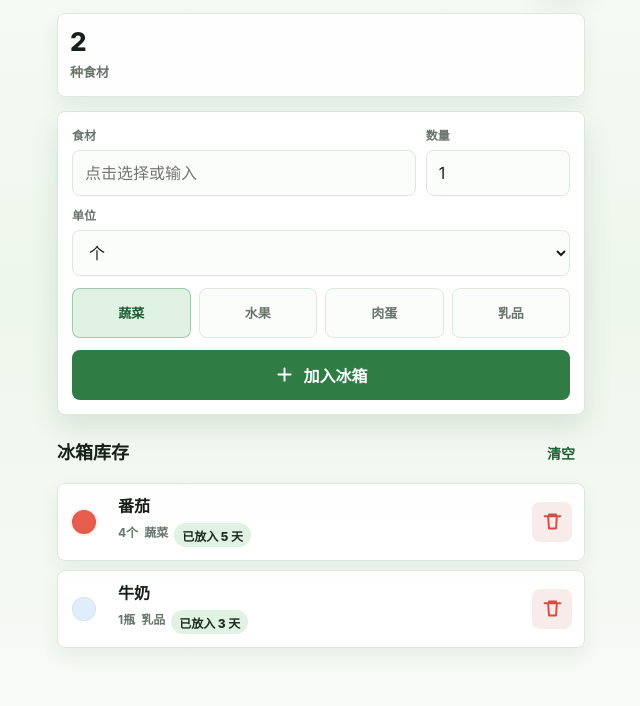
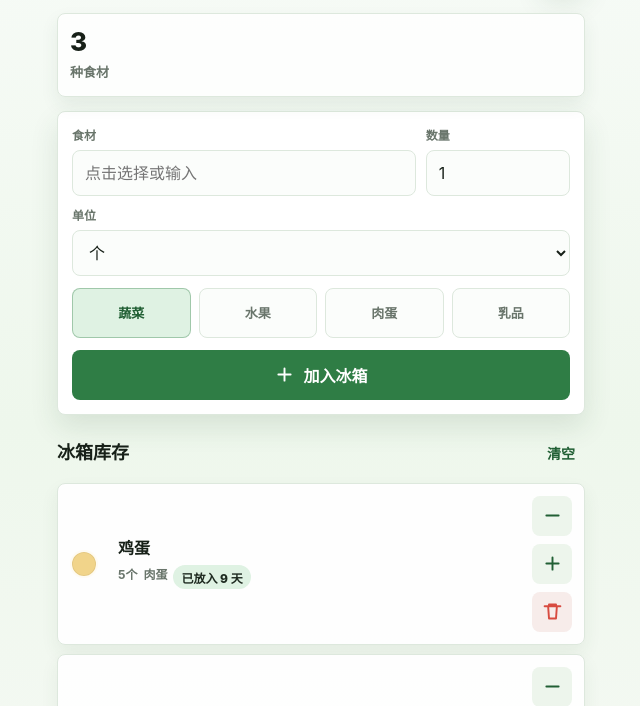
Before and after one commit to Tom88989889/fridge-pwa, a plain HTML site: page index.html in a window 1280 px wide. Both pictures are taken after a click on the button 871 px from the left and 599 px from the top of the page. Shown: the part 78-784 px from the top of the page, without its empty margins (319-959 px from the left). Drawn offline with Linux system fonts and the light colour scheme.

Commit message:
Add inventory quantity controls

```diff
--- a/app.js
+++ b/app.js
@@ -155,12 +155,26 @@
             <span class="status-pill">${escapeHtml(`已放入 ${days} 天`)}</span>
           </div>
         </div>
-        <button class="delete-button" type="button" aria-label="删除${escapeHtml(item.name)}">
-          <svg viewBox="0 0 24 24" aria-hidden="true">
-            <path d="M3 6h18M8 6V4h8v2m-9 0 1 14h8l1-14" />
-          </svg>
-        </button>
+        <div class="item-actions" aria-label="${escapeHtml(item.name)}数量操作">
+          <button class="quantity-button decrease-button" type="button" aria-label="减少${escapeHtml(item.name)}数量">
+            <svg viewBox="0 0 24 24" aria-hidden="true">
+              <path d="M5 12h14" />
+            </svg>
+          </button>
+          <button class="quantity-button increase-button" type="button" aria-label="增加${escapeHtml(item.name)}数量">
+            <svg viewBox="0 0 24 24" aria-hidden="true">
+              <path d="M12 5v14M5 12h14" />
+            </svg>
+          </button>
+          <button class="delete-button" type="button" aria-label="删除${escapeHtml(item.name)}">
+            <svg viewBox="0 0 24 24" aria-hidden="true">
+              <path d="M3 6h18M8 6V4h8v2m-9 0 1 14h8l1-14" />
+            </svg>
+          </button>
+        </div>
       `;
+      card.querySelector(".decrease-button").addEventListener("click", () => changeQuantity(item.id, -1));
+      card.querySelector(".increase-button").addEventListener("click", () => changeQuantity(item.id, 1));
       card.querySelector(".delete-button").addEventListener("click", () => deleteItem(item.id));
       els.itemList.append(card);
     });
@@ -175,6 +189,21 @@
 
 function deleteItem(id) {
   state.items = state.items.filter((item) => item.id !== id);
+  saveItems();
+  renderItems();
+}
+
+function changeQuantity(id, delta) {
+  const item = state.items.find((entry) => entry.id === id);
+  if (!item) return;
+
+  const nextQuantity = Number(item.quantity) + delta;
+  if (nextQuantity <= 0) {
+    deleteItem(id);
+    return;
+  }
+
+  item.quantity = nextQuantity;
   saveItems();
   renderItems();
 }
--- a/styles.css
+++ b/styles.css
@@ -86,6 +86,7 @@
 .primary-button,
 .text-button,
 .chip,
+.quantity-button,
 .delete-button {
   border: 0;
   cursor: pointer;
@@ -253,6 +254,7 @@
 .primary-button:active,
 .icon-button:active,
 .chip:active,
+.quantity-button:active,
 .delete-button:active,
 .text-button:active {
   transform: translateY(1px);
@@ -364,12 +366,26 @@
   font-weight: 850;
 }
 
+.item-actions {
+  display: grid;
+  gap: 8px;
+}
+
+.quantity-button,
 .delete-button {
   display: grid;
   width: 40px;
   height: 40px;
   place-items: center;
   border-radius: 8px;
+}
+
+.quantity-button {
+  background: #edf5ec;
+  color: var(--green-dark);
+}
+
+.delete-button {
   background: #f7ecea;
   color: var(--red);
 }
--- a/sw.js
+++ b/sw.js
@@ -1,4 +1,4 @@
-const CACHE_NAME = "fridge-pwa-v2";
+const CACHE_NAME = "fridge-pwa-v3";
 const ASSETS = [
   "./",
   "./index.html",
```
